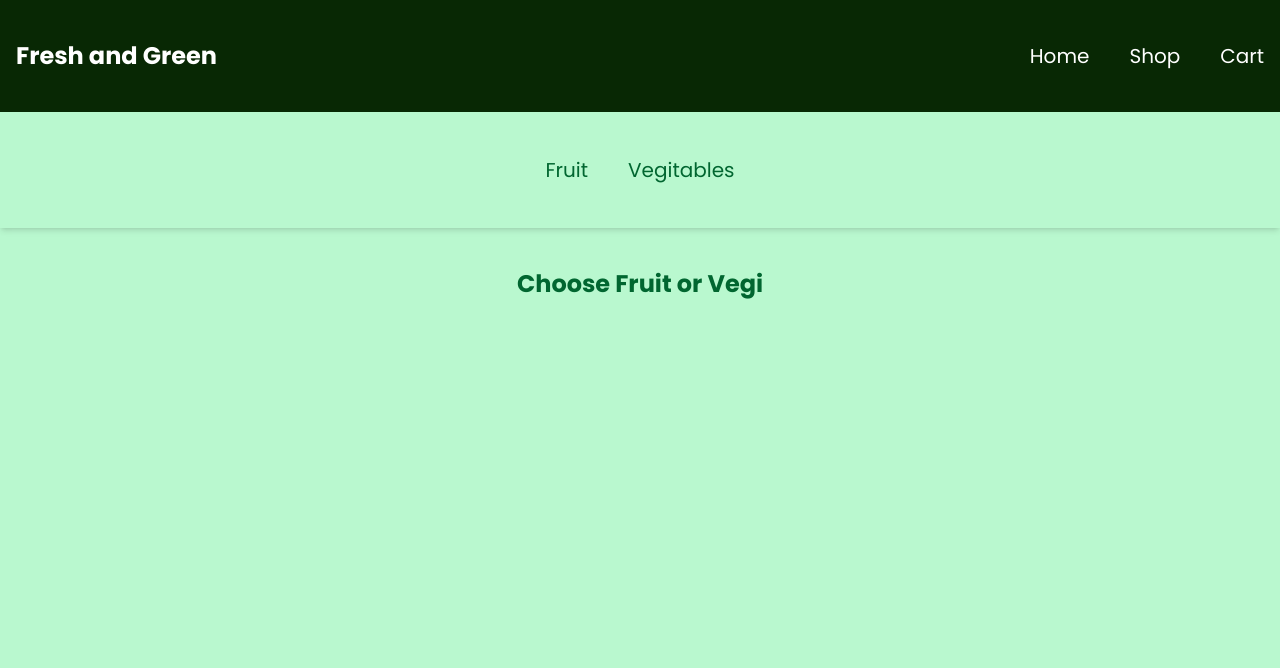
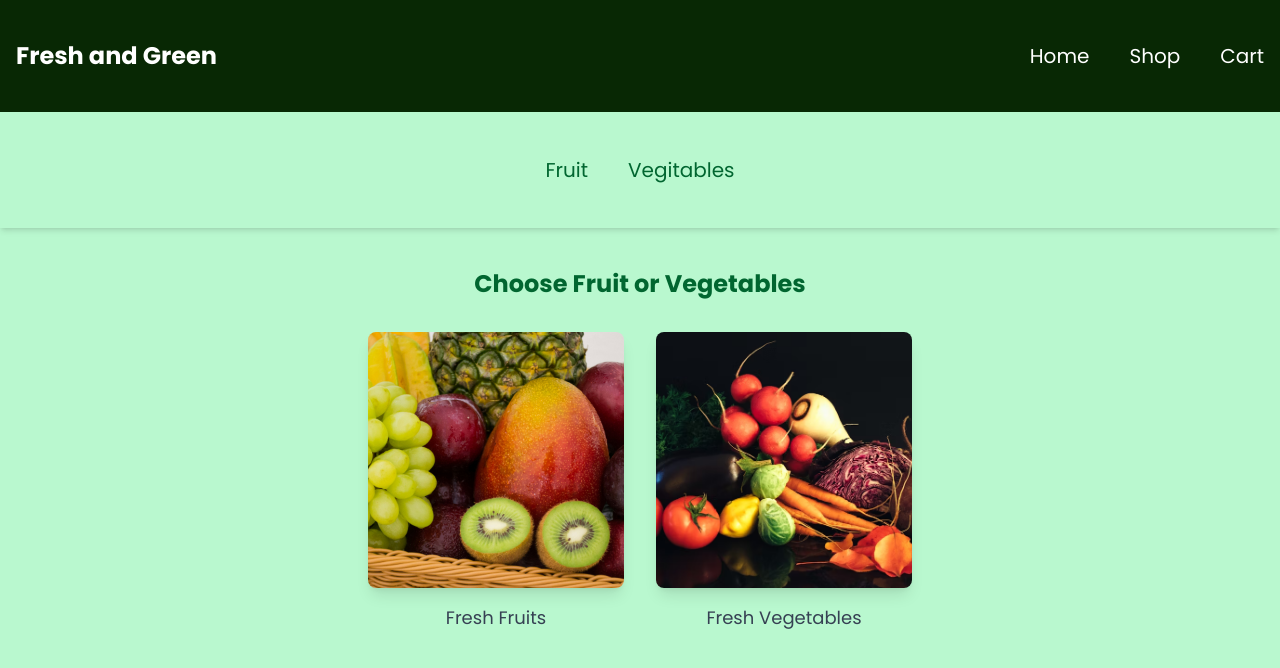
Before and after one commit to Shahad1991/Exame-webshop, a Next.js app: page /shop in a window 1280 px wide. Shown: the top 668 px of the page. Built offline with nearby package versions, Linux system fonts and the light colour scheme.

Commit message:
resolve remove from cart function, and add the favorite icon

```diff
--- a/src/app/cart/page.js
+++ b/src/app/cart/page.js
@@ -1,12 +1,12 @@
 "use client";
 
 import React from "react";
-import { useCart } from "../context/CartContext"; // Import the CartContext
+import { useCart } from "../context/CartContext";
 import { FontAwesomeIcon } from "@fortawesome/react-fontawesome";
 import { faTrash } from "@fortawesome/free-solid-svg-icons";
 
 export default function Cart() {
-  const { cartItems, removeFromCart, totalProfit } = useCart(); // Use the CartContext
+  const { cartItems, removeFromCart, totalProfit } = useCart();
 
   if (cartItems.length === 0) {
     return (
@@ -18,11 +18,14 @@ export default function Cart() {
   }
 
   return (
-    <div className="my-10 p-6 bg-gray-100 rounded-lg shadow-md">
+    <div className="m-10 p-6 bg-gray-100 rounded-lg shadow-md">
       <h1 className="text-2xl font-bold text-center mb-6">Din Kurv</h1>
       <div className="grid grid-cols-1 sm:grid-cols-2 lg:grid-cols-3 gap-6">
         {cartItems.map((item) => (
-          <div key={item.id} className="bg-white rounded-lg shadow-md overflow-hidden">
+          <div
+            key={item.id}
+            className="bg-white rounded-lg shadow-md overflow-hidden"
+          >
             <div className="flex">
               <img
                 src={item.image || "/placeholder.jpg"}
@@ -31,9 +34,16 @@ export default function Cart() {
               />
               <div className="p-4 flex flex-col justify-between w-2/3">
                 <div>
-                  <h5 className="text-lg font-semibold text-gray-800">{item.name}</h5>
+                  <h5 className="text-lg font-semibold text-gray-800">
+                    {item.name}
+                  </h5>
                   <p className="text-sm text-gray-600">Pris: {item.price} kr.</p>
-                  <p className="text-sm text-gray-600">Antal: {item.quantity}</p>
+                  <p className="text-sm text-gray-600">
+                    Antal: {item.quantity} stk.
+                  </p>
+                  <p className="text-sm text-gray-600 font-semibold">
+                    Subtotal: {(item.price * item.quantity).toFixed(2)} kr.
+                  </p>
                 </div>
                 <button
                   className="mt-4 bg-red-500 text-white px-4 py-2 rounded hover:bg-red-600 transition"
@@ -50,11 +60,13 @@ export default function Cart() {
       <div className="mt-8 p-6 bg-white rounded-lg shadow-md">
         <h4 className="text-lg font-semibold text-gray-800">
           Din total pris:{" "}
-          <span className="text-green-600 font-bold">{totalProfit.toFixed(2)} kr.</span>
+          <span className="text-green-600 font-bold">
+            {totalProfit.toFixed(2)} kr.
+          </span>
         </h4>
         <button
           className="mt-4 bg-green-500 text-white px-6 py-2 rounded hover:bg-green-600 transition"
-          onClick={() => alert("Navigating to checkout...")} // Replace with actual navigation logic
+          onClick={() => alert("Navigating to checkout...")}
         >
           Gå til Checkout
         </button>
--- /dev/null
+++ b/src/app/components/LikeButton.js
@@ -0,0 +1,27 @@
+'use client';
+
+import { useState } from 'react';
+import { FontAwesomeIcon } from '@fortawesome/react-fontawesome';
+import { faHeart } from '@fortawesome/free-solid-svg-icons';
+
+export default function LikeButton() {
+  const [liked, setLiked] = useState(false);
+
+  function handleClick() {
+    setLiked(!liked);
+  }
+
+  return (
+    <button
+      onClick={handleClick}
+      className="text-xl transition-colors duration-300"
+    >
+      <FontAwesomeIcon
+        icon={faHeart}
+        className={`transition-colors duration-300 ${
+          liked ? 'text-red-500' : 'text-gray-400'
+        }`}
+      />
+    </button>
+  );
+}
--- a/src/app/components/ProductCard.js
+++ b/src/app/components/ProductCard.js
@@ -1,6 +1,7 @@
 "use client"
 import { useState } from "react";
 import { useCart } from "../context/CartContext";
+import LikeButton from "../components/LikeButton";
 
 export default function ProductCard({ product }) {
   const { addToCart } = useCart();
@@ -16,6 +17,10 @@ export default function ProductCard({ product }) {
         />
         <div className="absolute top-2 left-2 bg-green-500 text-white text-xs px-2 py-1 rounded">
           {product.category || 'Uncategorized'}
+        </div>
+        {/* LikeButton Component */}
+        <div className="absolute top-2 right-2">
+          <LikeButton />
         </div>
       </div>
       <h2 className="text-lg font-semibold text-gray-800 mb-2">{product.name}</h2>
--- a/src/app/components/like-button.js
+++ /dev/null
@@ -1,13 +0,0 @@
-'use client';
-
-import { useState } from 'react';
-
-export default function LikeButton() {
-  const [likes, setLikes] = useState(0);
-
-  function handleClick() {
-    setLikes(likes + 1);
-  }
-
-  return <button onClick={handleClick}>Like ({likes})</button>;
-}
--- a/src/app/context/CartContext.js
+++ b/src/app/context/CartContext.js
@@ -6,7 +6,12 @@ const CartContext = createContext(undefined);
 
 export function CartProvider({ children }) {
   const [cartItems, setCartItems] = useState([]);
-  const [totalProfit, setTotalProfit] = useState(0);
+
+  // Beregn totalProfit dynamisk baseret på cartItems
+  const totalProfit = cartItems.reduce(
+    (sum, item) => sum + item.price * item.quantity,
+    0
+  );
 
   const addToCart = (item) => {
     setCartItems((prevItems) => {
@@ -19,23 +24,16 @@ export function CartProvider({ children }) {
         return [...prevItems, { ...item, quantity: 1 }];
       }
     });
-
-    setTotalProfit((prevProfit) => prevProfit + item.price);
   };
 
   const removeFromCart = (id) => {
-    setCartItems((prevItems) => {
-      const item = prevItems.find((i) => i.id === id);
-      if (item) {
-        setTotalProfit((prevProfit) => prevProfit - item.price * item.quantity);
-        return prevItems.filter((i) => i.id !== id);
-      }
-      return prevItems;
-    });
+    setCartItems((prevItems) => prevItems.filter((i) => i.id !== id));
   };
 
   return (
-    <CartContext.Provider value={{ cartItems, addToCart, removeFromCart, totalProfit }}>
+    <CartContext.Provider
+      value={{ cartItems, addToCart, removeFromCart, totalProfit }}
+    >
       {children}
     </CartContext.Provider>
   );
--- a/src/app/home/page.js
+++ b/src/app/home/page.js
@@ -18,24 +18,7 @@ const Home = () => {
           We handpick the best seasonal produce from local farms. Simple, sustainable, and full of flavor — order your box today and taste the difference.
         </p>
       </div>
-      <div className="flex gap-8">
-        <div className="flex flex-col items-center">
-          <img
-            src="/fruit.jpg"
-            alt="Fresh Fruits"
-            className="w-100 h-100 object-cover rounded-lg shadow-lg "
-          />
 
-        </div>
-        <div className="flex flex-col items-center">
-          <img
-            src="/vegi.avif"
-            alt="Fresh Vegetables"
-            className="w-100 h-100 object-cover rounded-lg shadow-lg"
-          />
-
-        </div>
-      </div>
     </div>
   );
 };
--- a/src/app/shop/page.js
+++ b/src/app/shop/page.js
@@ -1,13 +1,41 @@
 'use client';
 
+import Link from 'next/link';
 import ProductNav from '../components/ProductNav';
 
 export default function ProductNavWrapper() {
   return (
     <div>
       <ProductNav />
-      <div className="flex justify-center items-center w-full">
-      <h1 className="text-2xl font-bold text-green-800 pt-10">Choose Fruit or Vegi</h1>
+      <div className="flex flex-col items-center w-full">
+        <h1 className="text-2xl font-bold text-green-800 pt-10 mb-8">
+          Choose Fruit or Vegetables
+        </h1>
+        <div className="flex gap-8">
+          {/* Link to Fruits Page */}
+          <div className="flex flex-col items-center">
+            <Link href="/fruit">
+              <img
+                src="/fruit.jpg"
+                alt="Fresh Fruits"
+                className="w-64 h-64 object-cover rounded-lg shadow-lg cursor-pointer"
+              />
+            </Link>
+            <p className="mt-4 text-lg font-medium text-gray-700">Fresh Fruits</p>
+          </div>
+
+          {/* Link to Vegetables Page */}
+          <div className="flex flex-col items-center">
+            <Link href="/vegitables">
+              <img
+                src="/vegi.avif"
+                alt="Fresh Vegetables"
+                className="w-64 h-64 object-cover rounded-lg shadow-lg cursor-pointer"
+              />
+            </Link>
+            <p className="mt-4 text-lg font-medium text-gray-700">Fresh Vegetables</p>
+          </div>
+        </div>
       </div>
     </div>
   );
```
